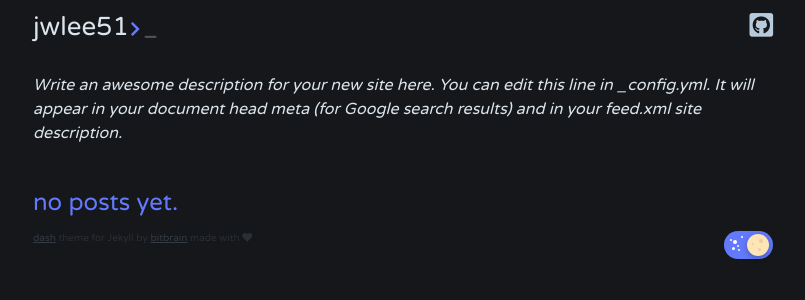
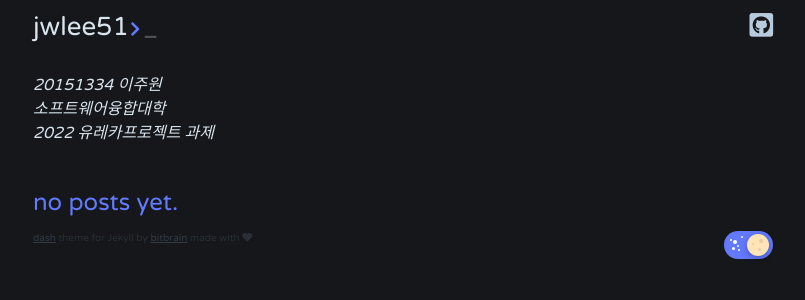
Before and after one commit to leejoowon20151334/leejoowon20151334.github.io, a Jekyll site: the page built from index.markdown, in a window 1280 px wide. Shown: the top 300 px of the page, without its empty margins (237-1042 px from the left). Built offline with Jekyll 4.4.1, drawn with Linux system fonts in a browser that asks for light colours; nearby versions of some CDN libraries; the list of posts is cut into pages by our own code.

Commit message:
theme remote_theme 변경

```diff
--- a/_config.yml
+++ b/_config.yml
@@ -2,15 +2,15 @@ title: jwlee51
 author: leejoowon20151334
 email: jwlee51@kookmin.ac.kr
 description: > # this means to ignore newlines until "show_exerpts:"
-  Write an awesome description for your new site here. You can edit this
-  line in _config.yml. It will appear in your document head meta (for
-  Google search results) and in your feed.xml site description.
+  20151334 이주원<br>
+  소프트웨어융합대학<br>
+  2022 유레카프로젝트 과제
 show_excerpts: false # set to true to show excerpts on the homepage
 
 url: "https://leejoowon20151334.github.io/"
 baseurl: ""
 
-paginate: 1
+paginate: 5
 paginate_path: "/blog/page:num/"
 
 tag_permalink_style: pretty
@@ -50,7 +50,8 @@ dash:
   #avatar_path: /assets/avatar.png
 
 # Build settings
-theme: jekyll-dash
+#theme: jekyll-dash
+remote_theme: bitbrain/jekyll-dash@v2
 
 plugins:
  - jekyll-feed
```
Also changed, not shown: _posts/2022-11-29-WhatIsGit.md (added, +52 -0 lines).
